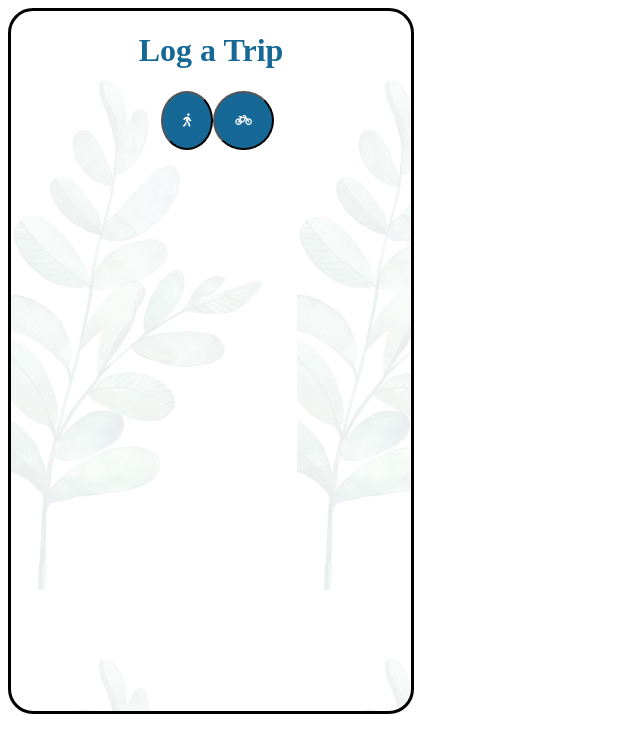
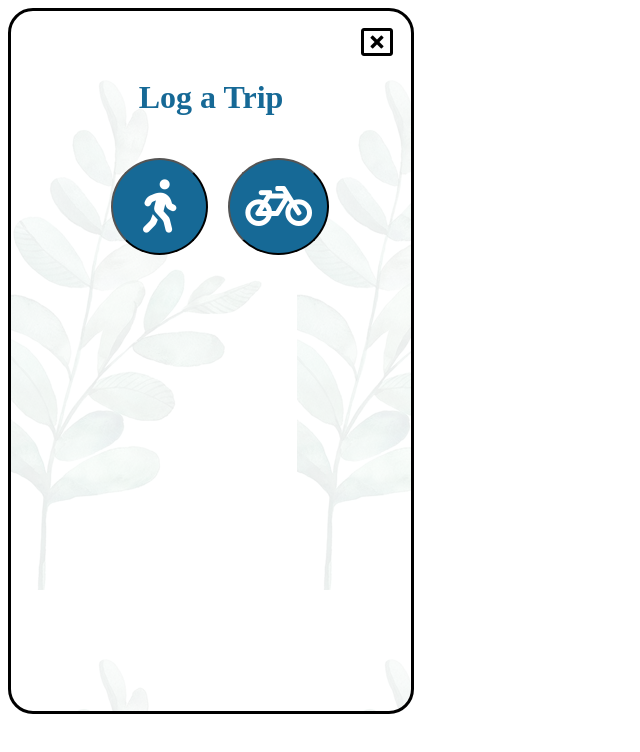
Before and after one commit to tiffanywu0313/Savr, a plain HTML site: page trip.html in a window 1280 px wide. Shown: the whole page, without its empty margins (0-640 px from the left). Drawn offline with Linux system fonts and the light colour scheme.

Commit message:
fixed placing and added closing button

```diff
--- a/styles2.css
+++ b/styles2.css
@@ -18,21 +18,35 @@ h1 {
 .im-button {
   width:20px;
   display: flex;
-  margin-left: 150px;
+  margin-left: 80px;
   margin-bottom: 500px;
   align-items: center;
 }
 
+.close {
+  width:20px;
+  display: flex;
+  margin-left: 350px;
+  margin-top: 15px;
+}
+
 #walk-button{
   background-color: #166996;
-  padding: 20px;
+  padding-top:20px;
+  padding-bottom: 20px;
+  padding-left: 30px;
+  padding-right: 30px;
   color: white;
   border-radius: 100%;
+  margin: 20px;
 }
 
 #bike-button{
   background-color: #166996;
-  padding: 20px;
+  padding-top:20px;
+  padding-bottom: 20px;
+  padding-left: 15px;
+  padding-right: 15px;
   color: white;
   border-radius: 100%;
 }
--- a/trip.html
+++ b/trip.html
@@ -6,10 +6,13 @@
 <body>
 
   <div id="iphone-outline">
+    <div class = "close">
+      <i class="far fa-window-close fa-2x"></i>
+    </div>
     <h1>Log a Trip</h1>
     <div class = "im-button">
-        <button id="walk-button" ><i class="fas fa-walking"></i></button>
-        <button id="bike-button" ><i class="fas fa-bicycle"></i></button>
+        <button id="walk-button" ><i class="fas fa-walking fa-4x"></i></button>
+        <button id="bike-button" ><i class="fas fa-bicycle fa-4x"></i></button>
     </div>
   </div>
 
```
